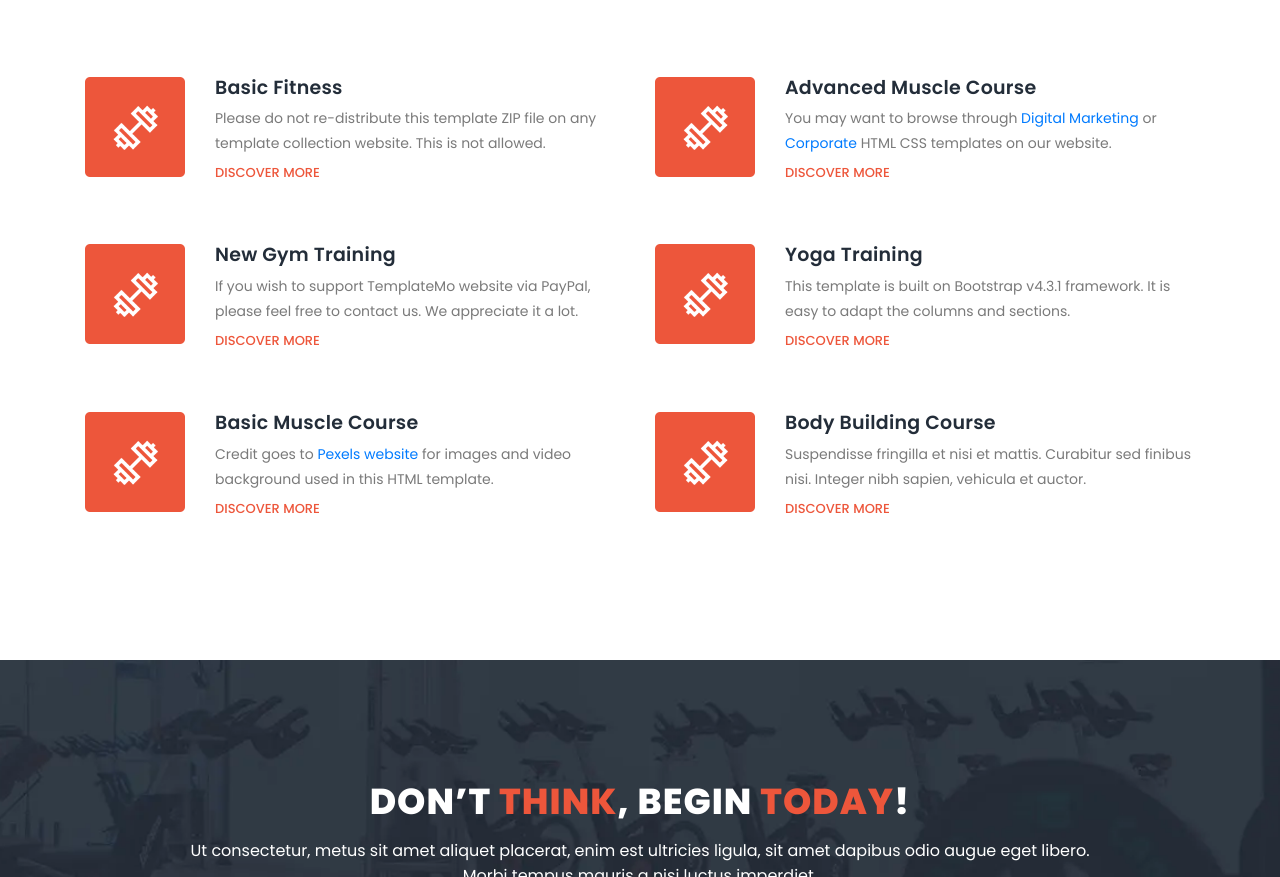
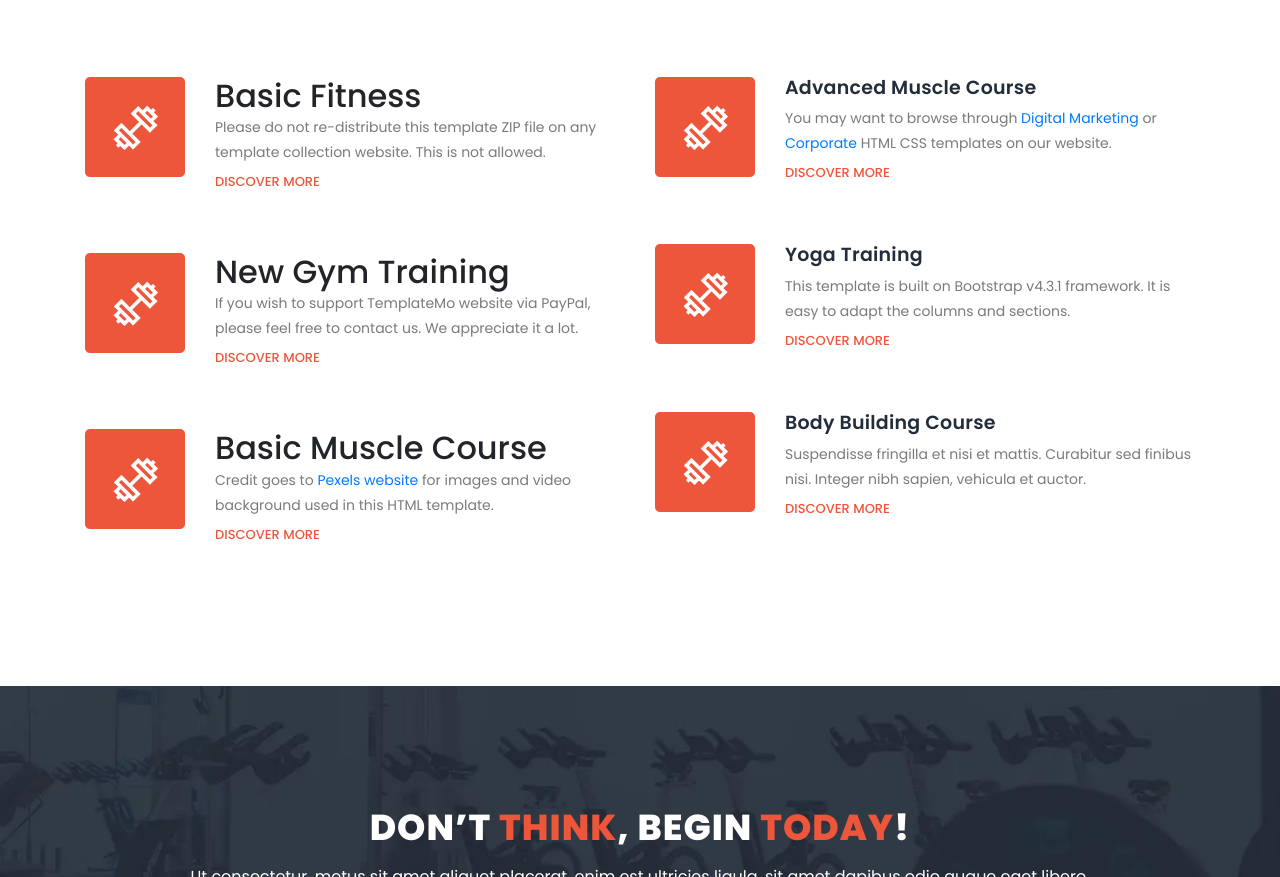
Before and after one commit to Datoekai/Training_Studio_new, a plain HTML site: page index.html in a window 1280 px wide. Shown: the part 1089-1966 px from the top of the page. Drawn offline with Linux system fonts and the light colour scheme.

Commit message:
4/12-1commit

```diff
--- a/index.html
+++ b/index.html
@@ -49,7 +49,7 @@
             <div class="col-12">
                 <nav class="main-nav">
                     <!-- ***** Logo Start ***** -->
-                    <a href="index.html" class="logo" aria-label="Read more about logo">Training<em> Studio</em></a>
+                    <a href="index.html" class="logo">Training<em> Studio</em></a>
                     <!-- ***** Logo End ***** -->
                     <!-- ***** Menu Start ***** -->
                     <ul class="nav">
@@ -107,7 +107,7 @@
                             <img src="assets/images/features-first-icon.webp" alt="First One" width="100" height="100">
                         </div>
                         <div class="right-content">
-                            <h4>Basic Fitness</h4>
+                            <h2>Basic Fitness</h2>
                             <p>Please do not re-distribute this template ZIP file on any template collection website. This is not allowed.</p>
                             <a href="#" class="text-button">Discover More</a>
                         </div>
@@ -117,7 +117,7 @@
                             <img src="assets/images/features-first-icon.webp" alt="second one" width="100" height="100">
                         </div>
                         <div class="right-content">
-                            <h4>New Gym Training</h4>
+                            <h2>New Gym Training</h2>
                             <p>If you wish to support TemplateMo website via PayPal, please feel free to contact us. We appreciate it a lot.</p>
                             <a href="#" class="text-button">Discover More</a>
                         </div>
@@ -127,7 +127,7 @@
                             <img src="assets/images/features-first-icon.webp" alt="third gym training" width="100" height="100">
                         </div>
                         <div class="right-content">
-                            <h4>Basic Muscle Course</h4>
+                            <h2>Basic Muscle Course</h2>
                             <p>Credit goes to <a rel="nofollow" href="https://www.pexels.com" target="_blank">Pexels website</a> for images and video background used in this HTML template.</p>
                             <a href="#" class="text-button">Discover More</a>
                         </div>
```
